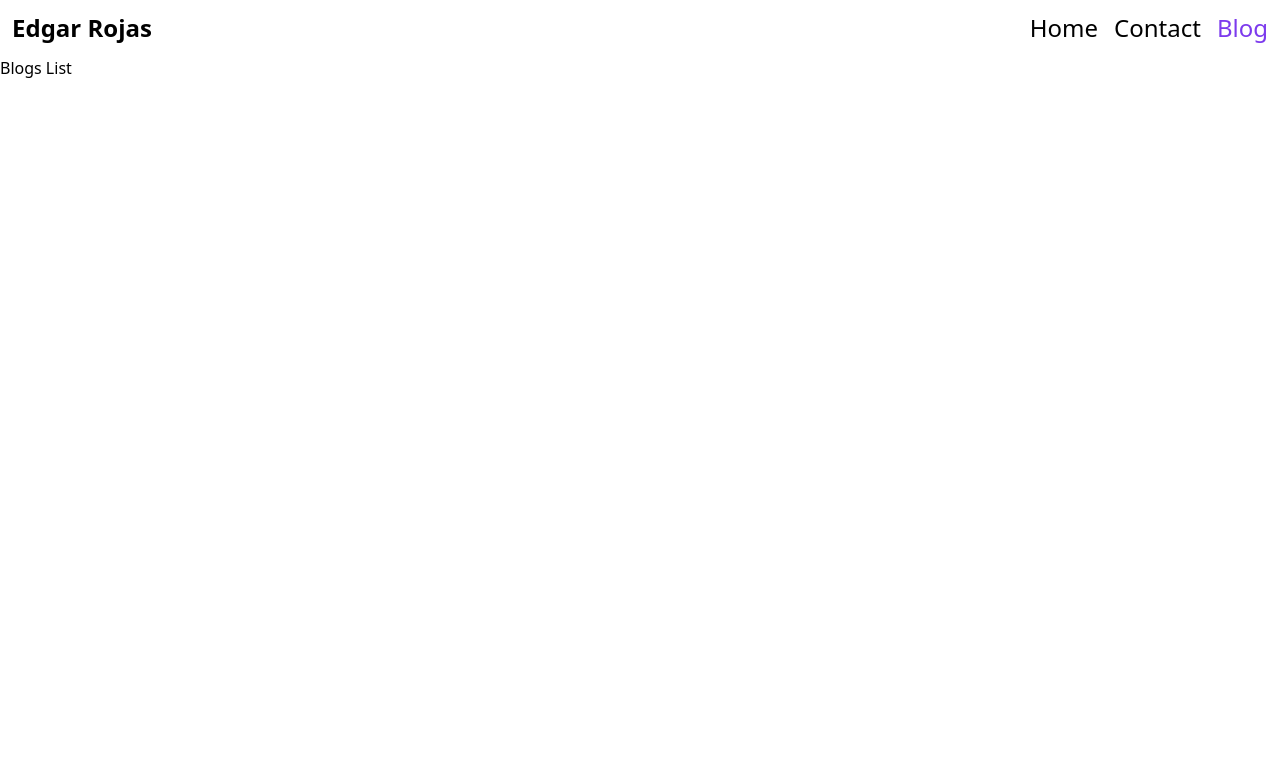
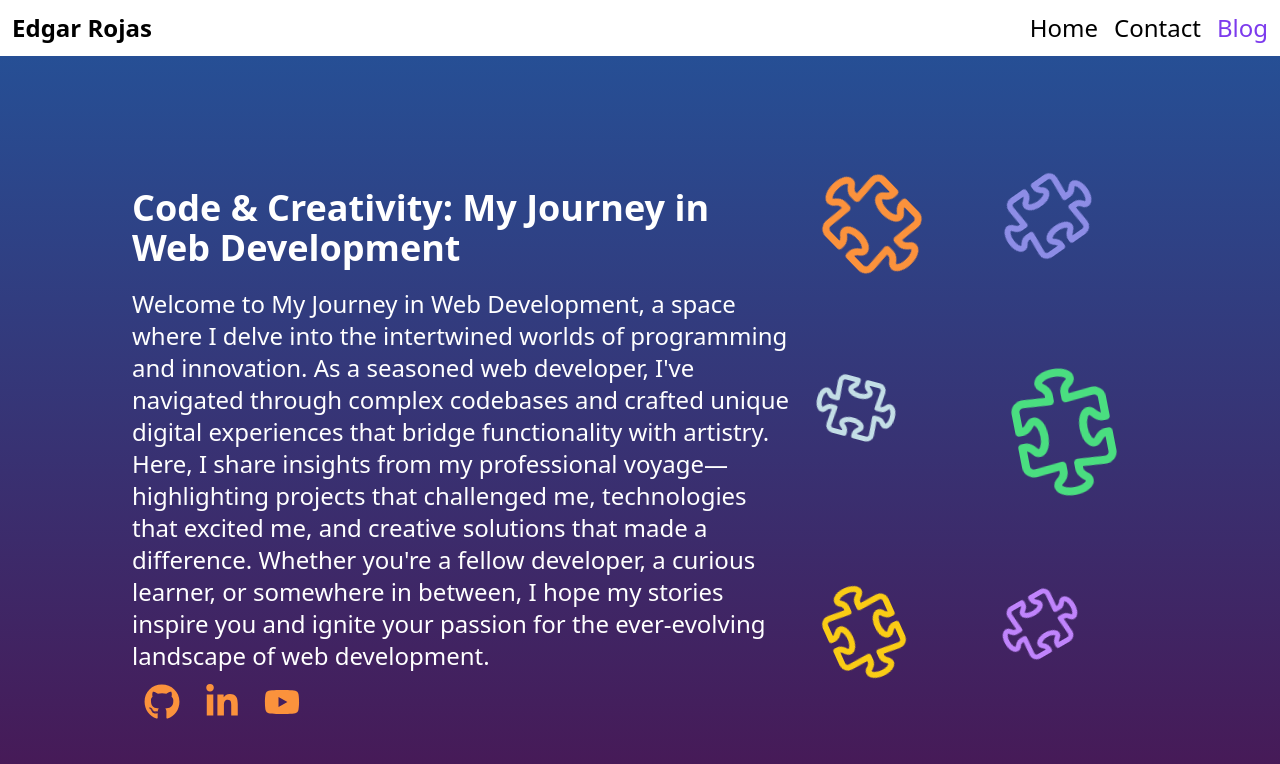
Before and after one commit to ed-full-stack-dev/personal-website, a Gatsby site: page /blog in a window 1280 px wide. Built offline with nearby package versions, Linux system fonts and the light colour scheme; Gatsby itself is replaced by a stand-in of ours.

Commit message:
wip blog page

```diff
--- a/src/pages/blog/index.tsx
+++ b/src/pages/blog/index.tsx
@@ -1,11 +1,42 @@
 import React from 'react'
 import Navigation from '../../components/navigation'
-
+import { StaticImage } from 'gatsby-plugin-image'
+import { FaGithub, FaLinkedinIn, FaYoutube } from 'react-icons/fa'
+import { BsPuzzle } from "react-icons/bs";
 function Blog() {
   return (
     <div>
-        <Navigation />
-      <h1>Blogs List</h1>
+      <Navigation />
+      <section className="hero">
+        <div className="wrapper">
+          <div className="content">
+            <div className="flex-center">
+              <h1 className="title">Code & Creativity: My Journey in Web Development</h1>
+            </div>
+            <p className="description">Welcome to My Journey in Web Development, a space where I delve into the intertwined worlds of programming and innovation. As a seasoned web developer, I've navigated through complex codebases and crafted unique digital experiences that bridge functionality with artistry. Here, I share insights from my professional voyage—highlighting projects that challenged me, technologies that excited me, and creative solutions that made a difference. Whether you're a fellow developer, a curious learner, or somewhere in between, I hope my stories inspire you and ignite your passion for the ever-evolving landscape of web development.</p>
+            <div className="links">
+              <a target="_blank" rel="noopener noreferrer" href="https://github.com/ed-full-stack-dev" className="btn">
+                <FaGithub className="icon" />
+              </a>
+              <a target="_blank" rel="noopener noreferrer" href="https://www.linkedin.com/in/edgar-rojas-developer/" className="btn">
+                <FaLinkedinIn className="icon" />
+              </a>
+              <a target="_blank" rel="noopener noreferrer" href="https://www.youtube.com/channel/UC28Ql-WMce8icYWDj-21gwA" className="btn">
+                <FaYoutube className="icon" />
+              </a>
+            </div>
+          </div>
+          <div className="puzzle-pieces">
+            <BsPuzzle className='puzzle' />
+            <BsPuzzle className='puzzle' />
+            <BsPuzzle className='puzzle' />
+            <BsPuzzle className='puzzle' />
+            <BsPuzzle className='puzzle' />
+            <BsPuzzle className='puzzle' />
+          </div>
+        </div>
+      </section>
+
     </div>
   )
 }
--- a/src/pages/contact.tsx
+++ b/src/pages/contact.tsx
@@ -2,9 +2,10 @@ import React from 'react'
 import Navigation from '../components/navigation'
 import ContactSection from '../components/contact-section'
 import Footer from '../components/footer'
-import { graphql, PageProps } from 'gatsby';
+import { graphql, HeadFC, PageProps } from 'gatsby';
 import { ContentfulBlogPost } from '../types/all-contentful-blogs';
 import I_SiteMetadata from '../types/site-metadate.interface';
+import SEO from '../components/seo';
 export const query = graphql`
 query SiteMetaData {
   site {
@@ -44,3 +45,12 @@ function Contact(props: PageProps<I_PageProps>) {
 }
 
 export default Contact
+
+
+export const Head: HeadFC<I_SiteMetadata> = (props) => {
+  const { image, description, siteUrl, title, twitterUsername } = props.data.site.siteMetadata;
+  const { pathname } = props.location;
+  return (
+    <SEO twitterUsername={twitterUsername} pathname={pathname} author="Edgar Rojas" keywords={['contact', 'web developer']} image={image} description={description} url={siteUrl} title={`${title} | Contact`} />
+  )
+}
--- a/src/pages/index.tsx
+++ b/src/pages/index.tsx
@@ -53,6 +53,6 @@ export const Head: HeadFC<I_SiteMetadata> = (props) => {
   const { image, description, siteUrl, title, twitterUsername } = props.data.site.siteMetadata;
   const { pathname } = props.location;
   return (
-    <SEO twitterUsername={twitterUsername} pathname={pathname} author="Edgar Rojas" keywords={['Web Development', 'React']} image={image} description={description} url={siteUrl} title={title} />
+    <SEO twitterUsername={twitterUsername} pathname={pathname} author="Edgar Rojas" keywords={['Web Development', 'React']} image={image} description={description} url={siteUrl} title={`${title} | Home`} />
   )
 }
--- a/src/styles/global.css
+++ b/src/styles/global.css
@@ -150,3 +150,43 @@ body {
   .form-group button {
     @apply p-2 text-white rounded-lg inline-block max-w-max px-12 bg-light-purple hover:bg-light-sky-blue;
   }
+
+  /* Blog */
+  @keyframes rotate {
+    0% {
+      transform: rotate(0deg);
+    }
+    100% {
+      transform: rotate(360deg);
+    }
+  }
+  .puzzle-pieces {
+    @apply grid grid-cols-2 gap-4;
+  }
+  .puzzle-pieces .puzzle:nth-child(1) {
+    @apply text-orange-400 size-28;
+    transform: rotate(45deg);
+    animation: rotate 43s linear infinite;
+  }
+  .puzzle-pieces .puzzle:nth-child(2) {
+    @apply text-light-purple size-24;
+    transform: rotate(-35deg);
+  }
+  .puzzle-pieces .puzzle:nth-child(3) {
+    @apply text-light-sky-blue size-20;
+    transform: rotate(15deg);
+  }
+  .puzzle-pieces .puzzle:nth-child(4) {
+    @apply text-green-400 size-32;
+    transform: rotate(-10deg);
+    animation: rotate 25s linear infinite;
+  }
+  .puzzle-pieces .puzzle:nth-child(5) {
+    @apply text-yellow-400 size-24;
+    transform: rotate(20deg);
+    animation: rotate 30s linear infinite;
+  }
+  .puzzle-pieces .puzzle:nth-child(6) {
+    @apply text-purple-400 size-20;
+    transform: rotate(-30deg);
+  }
```
